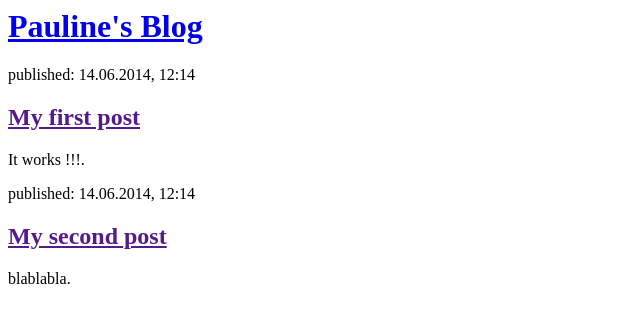
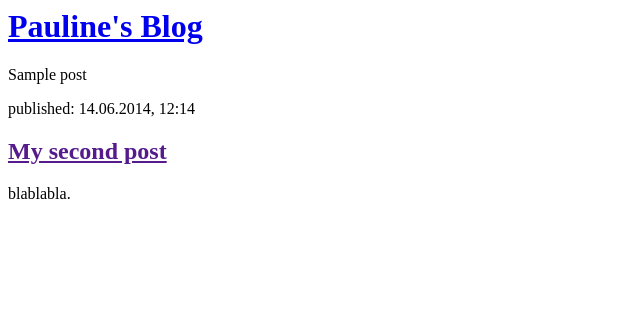
Before and after one commit to paulinebsnr/my-first-blog, a Django app: template blog/templates/blog/post_list.html in a window 1280 px wide. Shown: the top 323 px of the page, without its empty margins (0-640 px from the left). Run offline with Django 3.2, Linux system fonts and the light colour scheme; the template is opened without the code that fills it: values that come from a table or form of the project are taken from there, others are empty; tables that the repository leaves empty hold one stand-in row (values such as "Sample post"); parts of the project's set-up code (start-up, migrations or seed data) failed here and were passed over.

Commit message:
Modified templates to display posts from database.

```diff
--- a/blog/templates/blog/post_list.html
+++ b/blog/templates/blog/post_list.html
@@ -5,12 +5,9 @@
     <body>
         <div>
             <h1><a href="/">Pauline's Blog</a></h1>
-        </div>
-
-        <div>
-            <p>published: 14.06.2014, 12:14</p>
-            <h2><a href="">My first post</a></h2>
-            <p>It works !!!.</p>
+        </div>{% for post in posts %}
+    {{ post }}
+{% endfor %}
         </div>
 
         <div>
```
Also changed, not shown: blog/views.py (+16 -0 lines).
